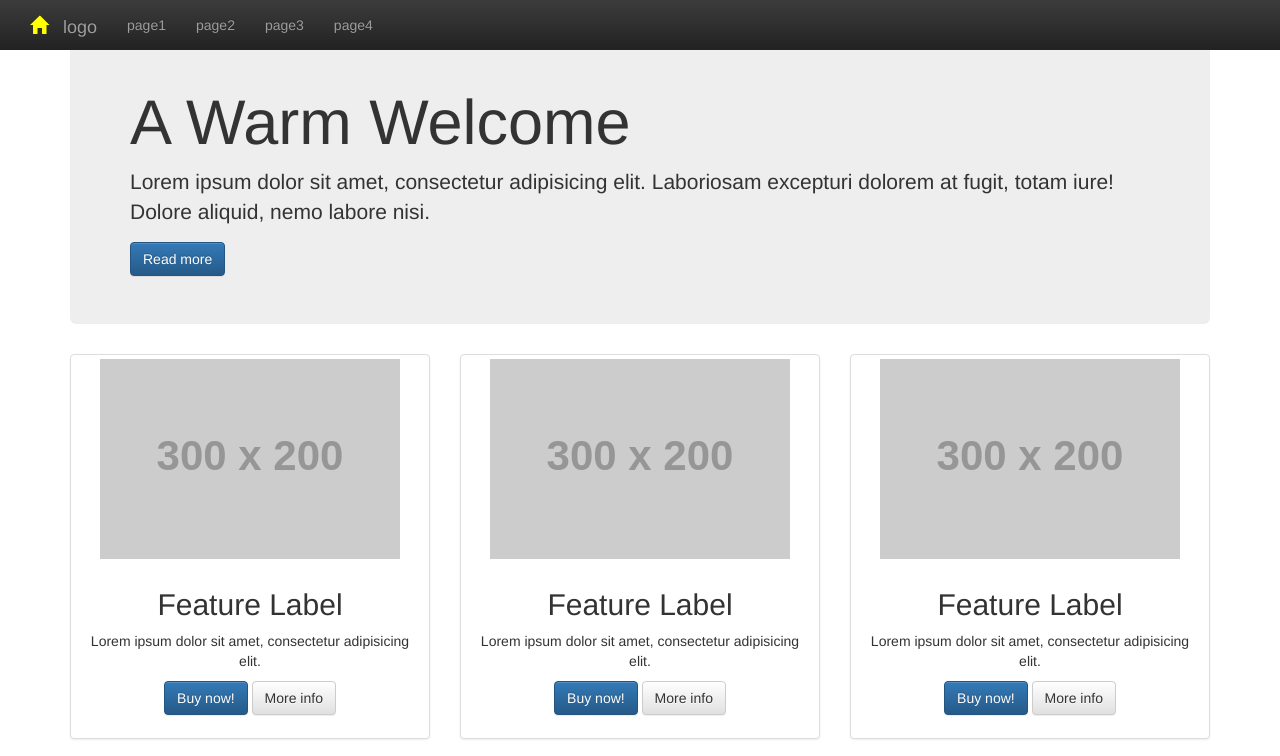
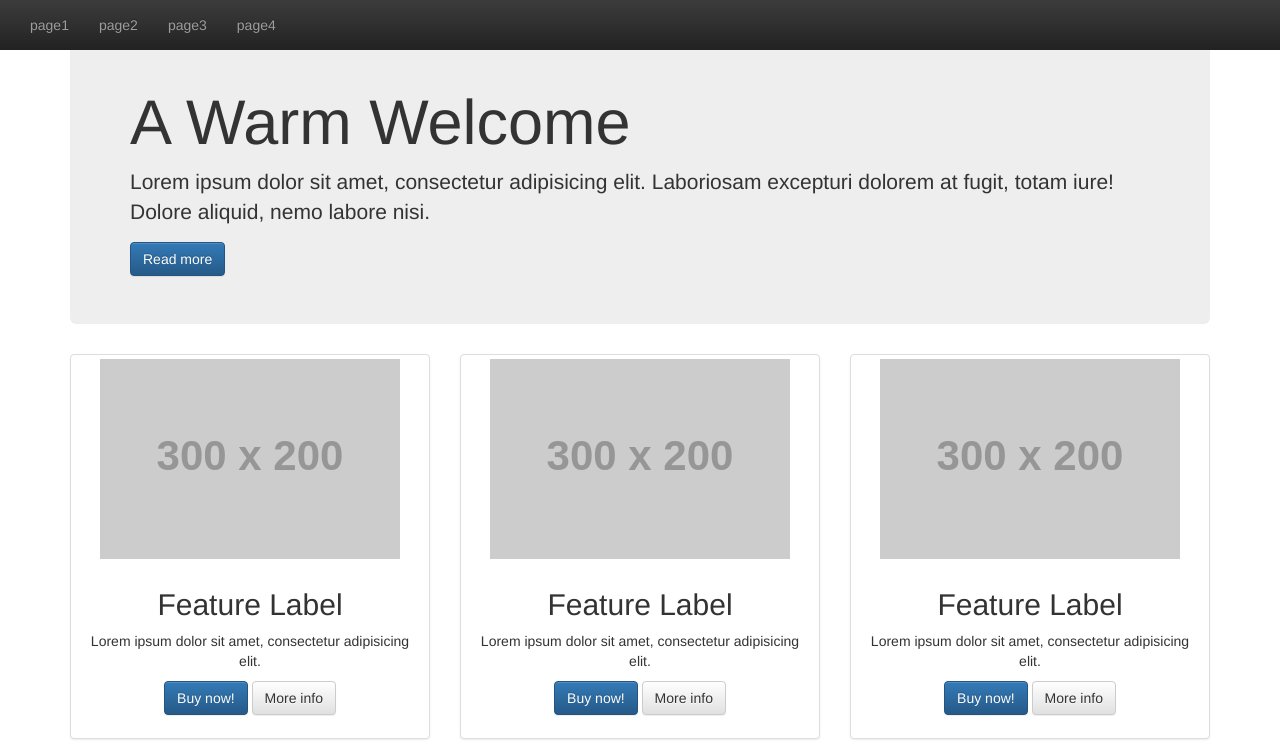
Before and after one commit to dolly73/dolly73.github.io, a plain HTML site: page mediascreen/index.html in a window 1280 px wide. Shown: the top 756 px of the page. Drawn offline with nearby package versions, Linux system fonts and the light colour scheme; placeholder pictures from the web are drawn by us.

Commit message:
Update index.html

```diff
--- a/mediascreen/index.html
+++ b/mediascreen/index.html
@@ -21,7 +21,7 @@
                     <span class="icon-bar"></span>
                     <span class="icon-bar"></span>
                 </button>
-                <a href="#" class="navbar-brand"><span class="glyphicon glyphicon-home"></span>logo</a>
+
             </div>
             <div class="collapse navbar-collapse" id="mynavbar">
                 <ul class="nav navbar-nav">
```
